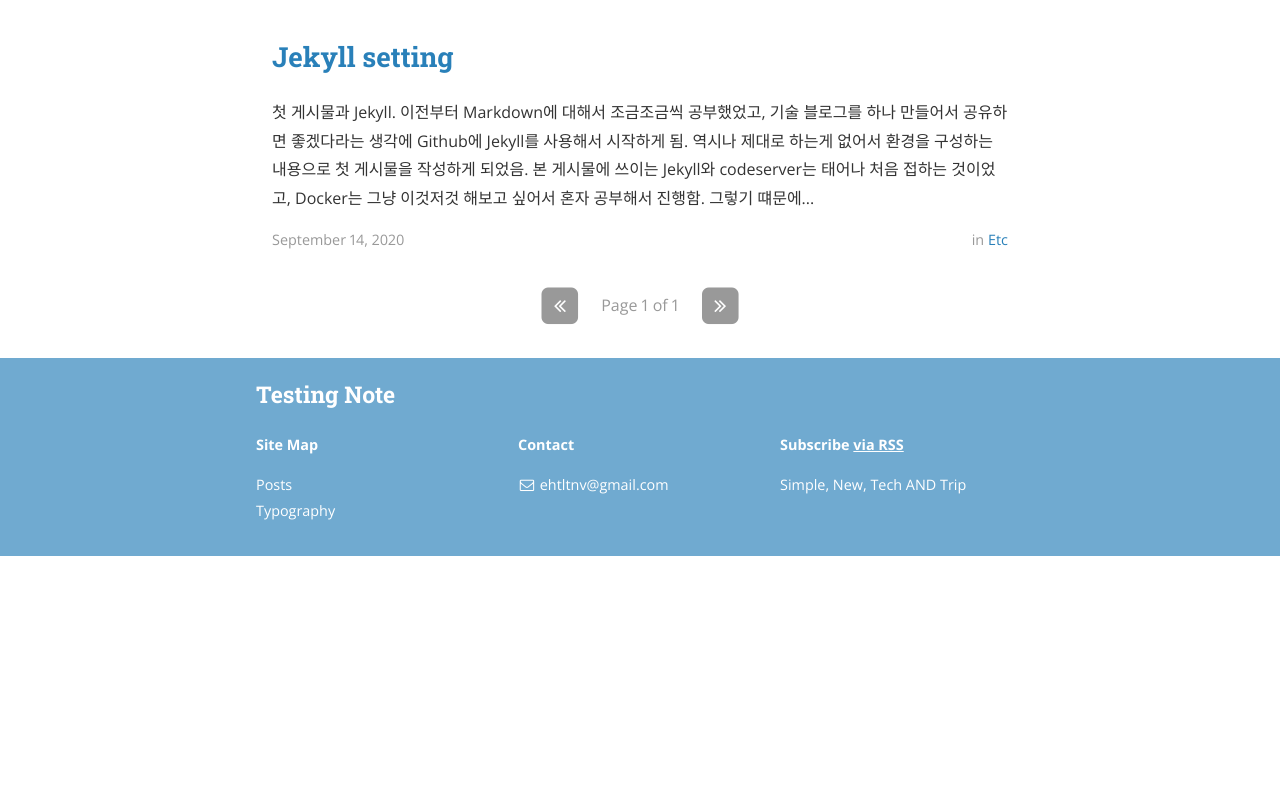
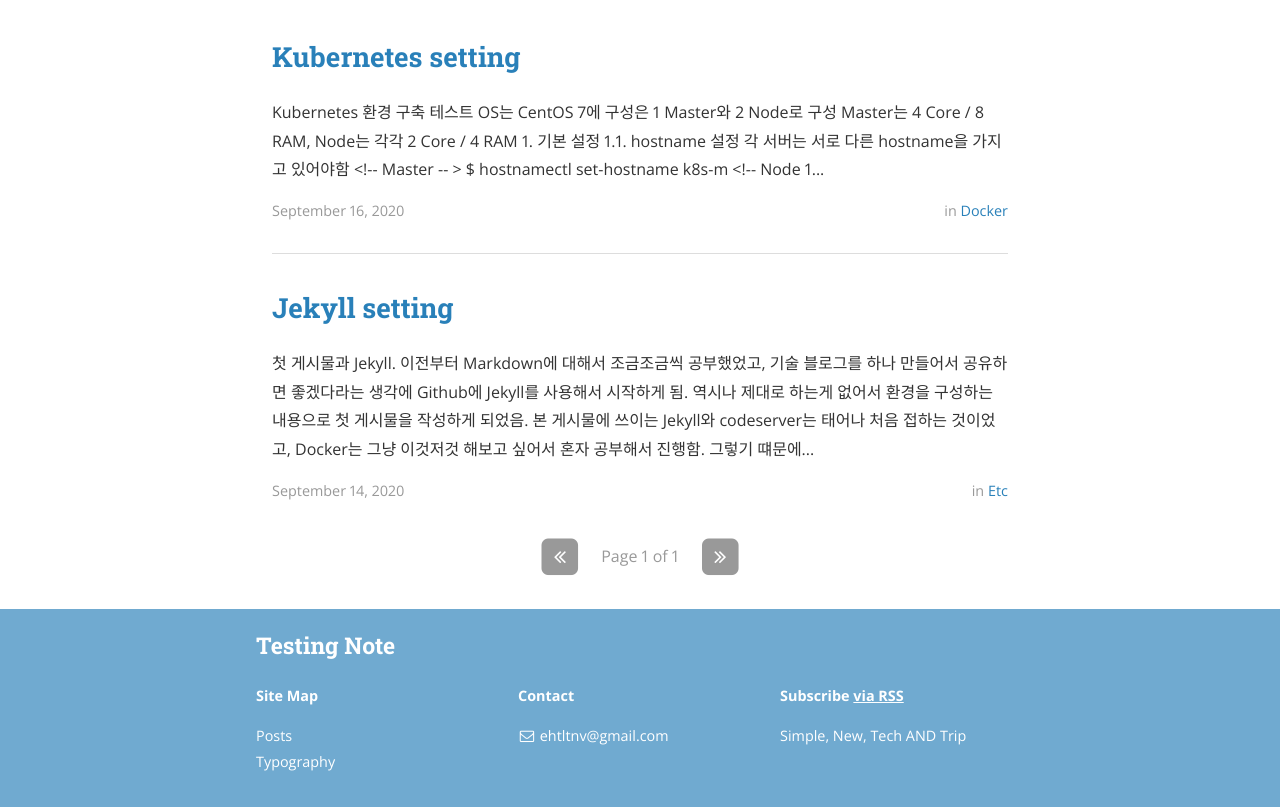
Before and after one commit to ehtltnv/ehtltnv.github.io.source, a Jekyll site: the page built from index.html, in a window 1280 px wide and 1312 px high. Shown: the part 505-1312 px from the top of the window. Built offline with Jekyll 4.4.1, drawn with Linux system fonts in a browser that asks for light colours; nearby versions of some CDN libraries; the list of posts is cut into pages by our own code; part of the change alters nothing that is shown.

Commit message:
add new post

````diff
--- a/_config.yml
+++ b/_config.yml
@@ -65,6 +65,9 @@ descriptions:
 
   - cat: java
     desc: "java"
+
+  - cat: docker
+    desc: "docker & kubernetes"
 
 # Social icons and sharing options
 #
--- /dev/null
+++ b/_posts/2020-09-16-Kubernetes-setting.md
@@ -0,0 +1,240 @@
+---
+layout: post
+title:  Kubernetes setting
+data:   2020-09-16
+author: ehtltnv
+categories: [Docker]
+tags: [docker, kubernetes]
+---
+
+__Kubernetes__ 환경 구축 테스트
+
+OS는 `CentOS 7`에 구성은 `1 Master`와 `2 Node`로 구성
+
+Master는 4 Core / 8 RAM, Node는 각각 2 Core / 4 RAM
+
+# 1. 기본 설정
+
+## 1.1. hostname 설정
+
+- 각 서버는 서로 다른 hostname을 가지고 있어야함
+
+```
+<!-- Master -- >
+$ hostnamectl set-hostname k8s-m
+
+<!-- Node 1 -- >
+$ hostnamectl set-hostname k8s-n1
+
+<!-- Node 2 -- >
+$ hostnamectl set-hostname k8s-n2
+```
+
+## 1.2. uuid / MAC Address 확인
+
+- 각 서버는 서로 다른 uuid와 MAC Address를 가지고 있어햐함
+- 일반적으로 겹칠 가능성은 희박하나 혹시 모를 상황에 대비하여 확인
+
+```
+<!-- uuid -->
+$ cat /sys/class/dmi/id/product_uuid
+
+<!-- MAC Address -->
+$ ip a
+
+```
+
+## 1.3. SELinux 해제
+
+- 해제(disable) 또는 permissive으로 설정
+
+```
+$ vi /etc/sysconfig/selinux
+7 SELINUX=disabled
+```
+
+## 1.4. 방화벽 해제
+
+- 포트를 파악해서 일일이 여는 방법도 있지만 .. 일단은 해제
+
+```
+$ systemctl stop firewalld && systemctl disable firewalld
+```
+
+## 1.5. iptables 설정 추가
+
+- bridge 네트워크가 iptables를 우회하지 않도록 설정
+
+```
+$ cat <<EOF > /etc/sysctl.d/k8s.conf
+net.bridge.bridge-nf-call-ip6tables = 1
+net.bridge.bridge-nf-call-iptables = 1
+EOF
+$ sysctl --system
+```
+
+## 1.6. host 맵핑
+
+```
+$ vi /etc/hosts
+...
+192.168.10.89   k8s-m
+192.168.10.90   k8s-n1
+192.168.10.91   k8s-n2
+```
+
+## 1.7. SWAP 비활성화
+
+- swap 메모리를 비활성화해야 오류가 발생하지 않음
+
+```
+$ swapoff -a
+
+<!-- 주석 처리 -->
+$ vi /etc/fstab
+13 # /dev/mapper/centos-swap swap                    swap    defaults        0 0
+```
+
+## 1.8. 재시작
+
+- 1.1. ~ 1.7. 까지 작업을 모든 서버(Master + Node1, 2)에 적용 후 재시작
+
+---
+
+# 2. Docker 설정
+
+- Master / Node 모두 설정
+
+## 2.1. Docker 설치
+
+```
+$ yum install -y yum-utils device-mapper-persistent-data lvm2
+$ yum-config-manager --add-repo https://download.docker.com/linux/centos/docker-ce.repo
+$ yum install -y docker-ce
+```
+
+## 2.2. Docker cgroup driver 변경
+
+- 최신 버전의 Docker와 Kubernetes를 사용할 경우 드라이버를 systemd로 설정하지 않으면 Master/Node가 연결 안됨
+
+```
+$ vi /lib/systemd/system/docker.service
+14 ExecStart=/usr/bin/dockerd -H fd:// --containerd=/run/containerd/containerd.sock --exec-opt native.cgroupdriver=systemd
+```
+
+## 2.3. Docker 실행
+
+```
+<!-- systemctl enable docker && systemctl start docker -->
+$ systemctl enable --now docker
+
+<!-- 실행 확인 -->
+$ docker version
+
+<!-- cgroup driver 확인 중요 !!-->
+$ docker info | grep -i cgroup
+ Cgroup Driver: systemd
+```
+
+---
+
+# 3. Kubernetes 설정
+
+## 3.1. Kubernetes 설치
+
+```
+<!-- Repository 추가 -->
+$ cat <<EOF > /etc/yum.repos.d/kubernetes.repo
+[kubernetes]
+name=Kubernetes
+baseurl=https://packages.cloud.google.com/yum/repos/kubernetes-el7-x86_64
+enabled=1
+gpgcheck=1
+repo_gpgcheck=1
+gpgkey=https://packages.cloud.google.com/yum/doc/yum-key.gpg https://packages.cloud.google.com/yum/doc/rpm-package-key.gpg
+EOF
+
+$ yum install -y kubelet kubeadm kubectl --disableexcludes=kubernetes
+
+<!-- 여기서는 실행 안되는게 정상 !! -->
+$ systemctl enable --now kubelet
+```
+
+- 현 시점에서 kubelet의 서비스 상태는 fail이 맞음~~(아무도 말을 안해줘서 오류인줄 ..)~~
+- 초기화 후에 정상 동작하므로 이후 프로세스 진행
+
+## 3.2. Master 설정
+
+```
+<!-- kubernetes 설정을 위한 이미지 다운로드. 미리 안해도 kubeadm init 때 다운로드함 -->
+$ kubeadm config images pull
+
+<!--
+설정 초기화
+--pod-network-cidr : 10.244.0.0/16(Flannel)
+--apiserver-advertise-address : Master IP
+
+kubeadm join ~ 부분 복사
+이후에 Node에 설정할 때 사용
+-->
+$ kubeadm init --pod-network-cidr=10.244.0.0/16 --apiserver-advertise-address=192.168.10.89
+...
+kubeadm join 192.168.10.89:6443 --token pv0ekh.odw4qk6lqnz2q9ss --discovery-token-ca-cert-hash sha256:225a464d125c94fa9543cf78e27c0c13ca68ab80328b7c1dfae9c707777265a9
+...
+
+<!-- kubernetes 설정 -->
+$ export KUBECONFIG=/etc/kubernetes/admin.conf
+
+<!-- kubernetes network 플러그인 추가 -->
+$ kubectl apply -f https://raw.githubusercontent.com/coreos/flannel/master/Documentation/kube-flannel.yml
+
+<!-- cluster 초기 pod 확인 -->
+$ kubectl get pods --all-namespaces
+
+<!-- 설정을 잘못했을 경우 초기화 -->
+$ kubeadm reset
+```
+
+## 3.3. Node 섷정
+
+```
+$ kubeadm join 192.168.10.89:6443 --token pv0ekh.odw4qk6lqnz2q9ss --discovery-token-ca-cert-hash sha256:225a464d125c94fa9543cf78e27c0c13ca68ab80328b7c1dfae9c707777265a9
+```
+
+## 3.4. 연결 확인
+
+- Master 에서 조회
+
+```
+<!-- 오류가 발생하면 'export KUBECONFIG=/etc/kubernetes/admin.conf' 실행 후 다시 실행-->
+$ kubectl get nodes
+NAME     STATUS     ROLES    AGE     VERSION
+k8s-m    Ready      master   3h14m   v1.19.1
+k8s-n1   Ready      <none>   3h9m    v1.19.1
+k8s-n2   Ready      <none>   3h7m    v1.19.1
+```
+
+- STATUS가 Ready로 바뀌려면 시간이 좀 걸림
+
+## 3.5. Master Token 조회 및 생성
+
+- 최초 init할 때 값을 잃어버렸을 경우 사용
+
+```
+<!-- EXPIRES 기간이 유효한지 확인 -->
+$ kubeadm token list
+TOKEN                     TTL         EXPIRES                     USAGES                   DESCRIPTION                                                EXTRA GROUPS
+pv0ekh.odw4qk6lqnz2q9ss   20h         2020-09-17T10:36:51+09:00   authentication,signing   The default bootstrap token generated by 'kubeadm init'.   system:bootstrappers:kubeadm:default-node-token
+
+<!-- 토큰이 만료 되었을 경우 새로 생성 -->
+$ kubeadm token create
+f0y6yi.sg2aw57af35nz0ek
+
+$ openssl x509 -pubkey -in /etc/kubernetes/pki/ca.crt | openssl rsa -pubin -outform der 2>/dev/null | openssl dgst -sha256 -hex | sed 's/^.* //'
+225a464d125c94fa9543cf78e27c0c13ca68ab80328b7c1dfae9c707777265a9
+```
+
+# 정리
+- 초기 설정만 정의
+- Volumn 및 서비스 형태 검토 필요
+- 이제 Docker랑 잘 연결만 하면 ..
````
